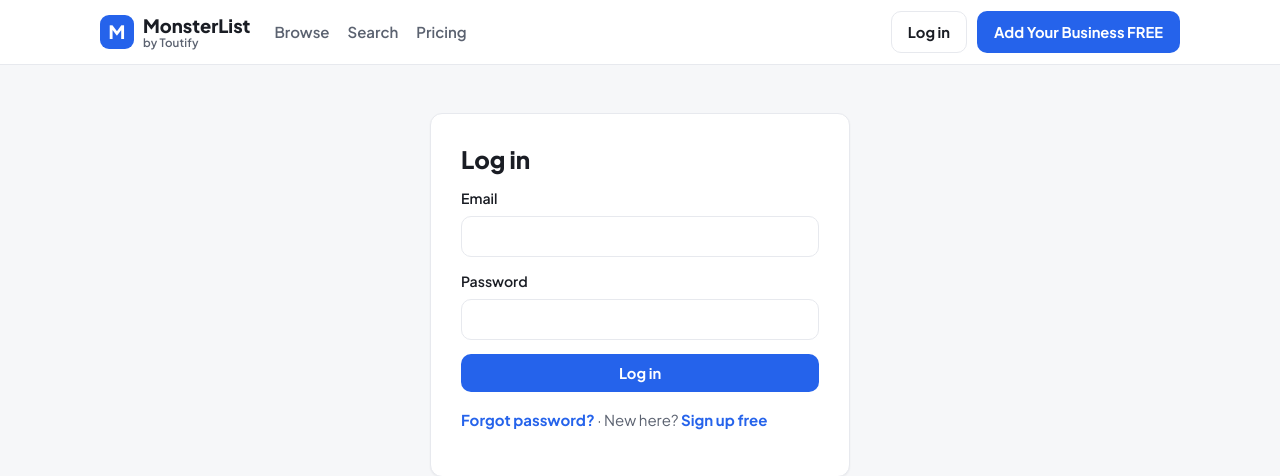
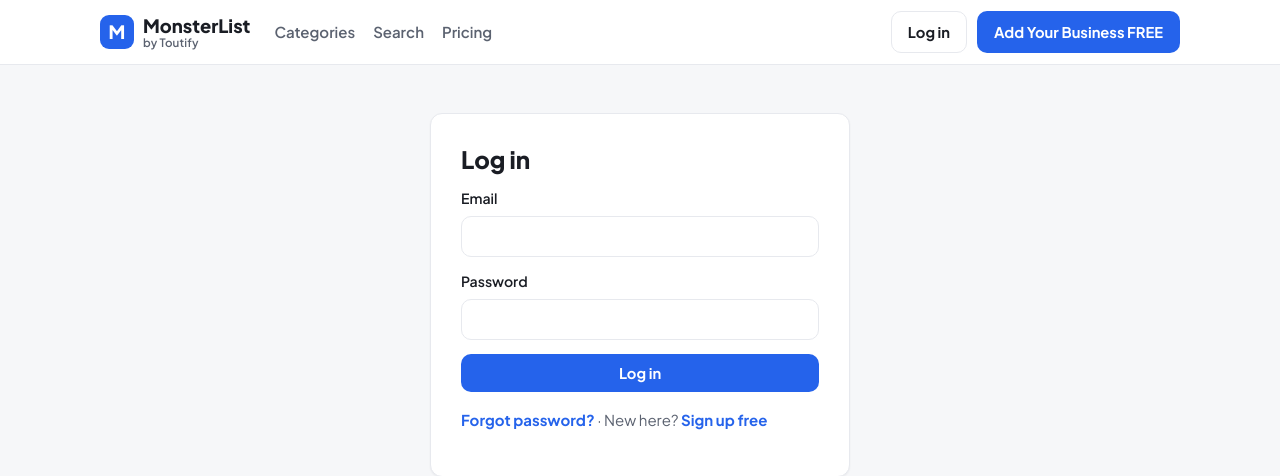
Before and after one commit to aimbluemedia/monsterlist, a PHP site: page /login in a window 1280 px wide. Shown: the top 476 px of the page. Run offline with PHP 8.4, Linux system fonts and the light colour scheme; data comes from the database, SQL or seed files in the repository; some libraries are stand-ins or nearby versions.

Commit message:
Nav: "Browse" becomes "Categories"
It names what is on the other end rather than describing the act of
clicking.

The URL stays /browse. It is in the sitemap, the page's own canonical
tag, llms.txt and the breadcrumb data, and anything already linking to
it from outside. Renaming the route to match the label is a separate
job with redirects in it, not a word change.

Co-Authored-By: Claude Opus 5 <noreply@anthropic.com>
Claude-Session: https://claude.ai/code/session_017tbUHpkZCCNCA4AEyxTLem

```diff
--- a/app/bootstrap.php
+++ b/app/bootstrap.php
@@ -16,7 +16,7 @@ if (PHP_VERSION_ID < 70400) {
 // Build number of this upload. Shown in the control panel under Diagnostics so
 // "is my change live?" is a question the site answers itself, rather than one
 // you have to work out from what a page looks like. Bumped with each release.
-define('ML_BUILD', 'v146');
+define('ML_BUILD', 'v147');
 
 define('APP_ROOT', __DIR__);
 define('BASE_ROOT', dirname(__DIR__));
--- a/app/views/layout/header.php
+++ b/app/views/layout/header.php
@@ -47,7 +47,11 @@ gtag('config', <?= json_encode($gaId, JSON_UNESCAPED_SLASHES | JSON_HEX_TAG | JS
   <div class="wrap nav-row">
     <?php require APP_ROOT . '/views/layout/_logo.php'; ?>
     <nav class="main-nav">
-      <a href="/browse">Browse</a>
+      <?php // "Categories" rather than "Browse": it names what is on the other
+            // end instead of describing the act of clicking. The URL stays
+            // /browse — it is in the sitemap, the canonical tag, llms.txt and
+            // whatever already links to it. ?>
+      <a href="/browse">Categories</a>
       <a href="/search">Search</a>
       <a href="/pricing">Pricing</a>
     </nav>
```
